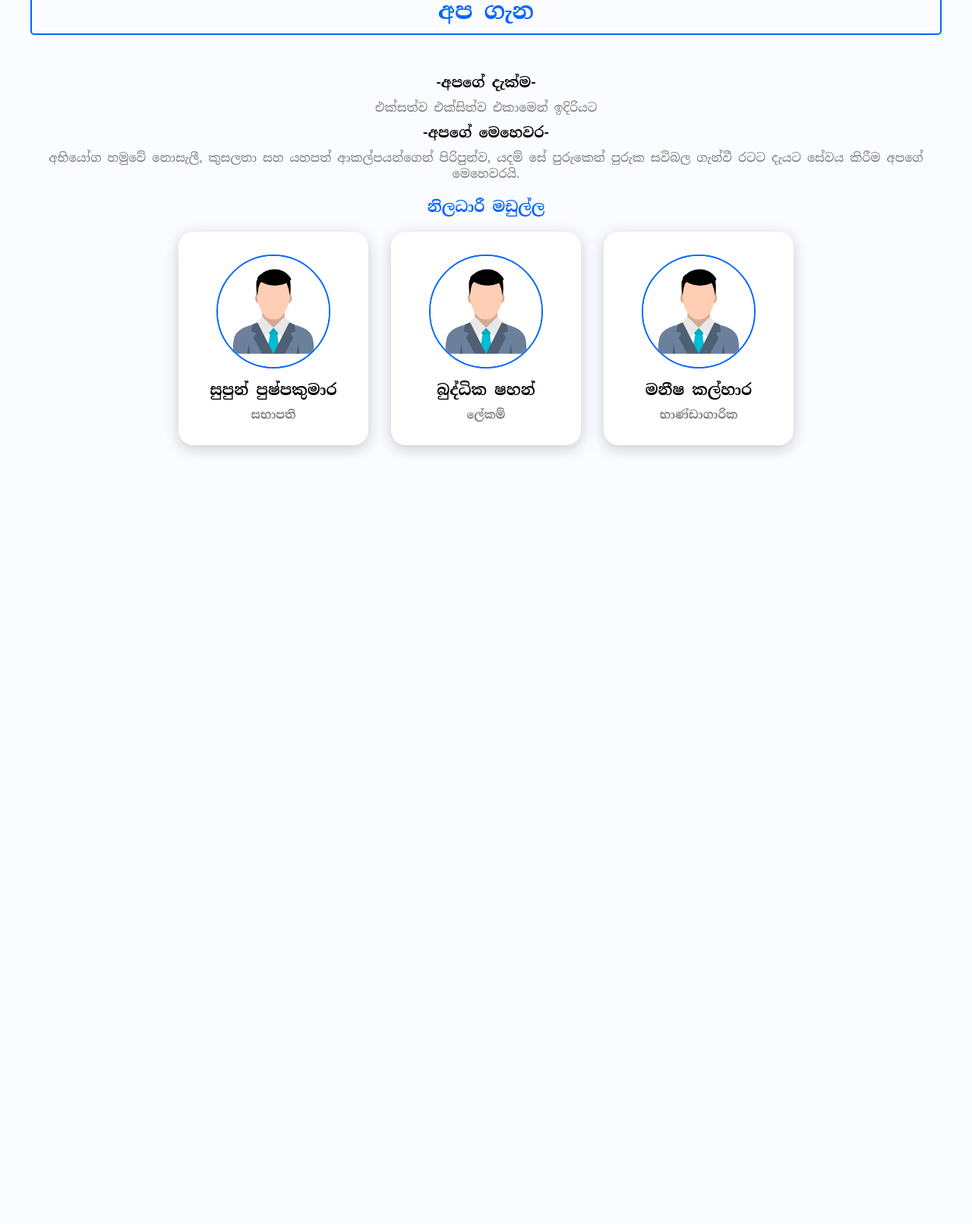
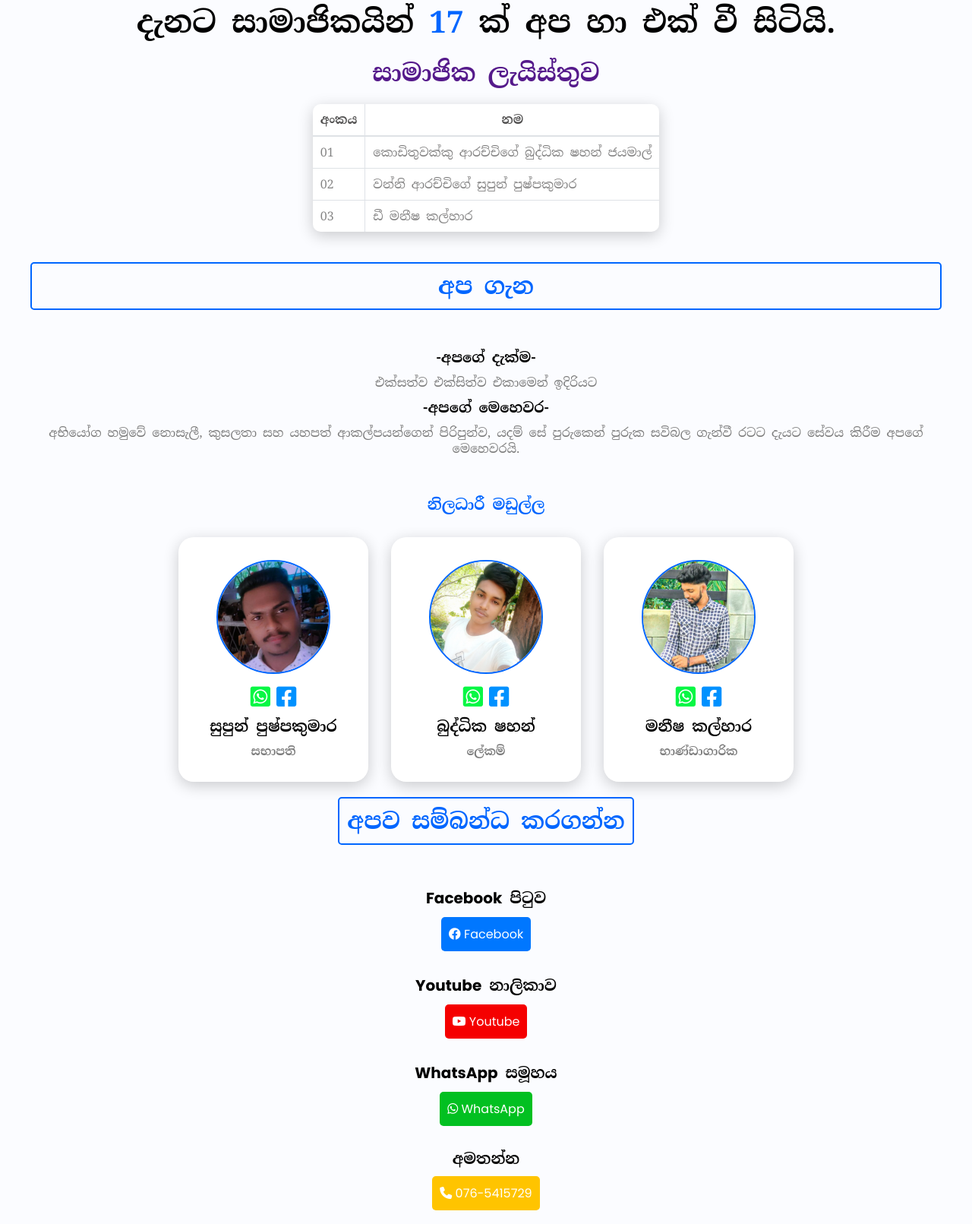
Before and after one commit to buddhikashahan/tharunamithuru, a plain HTML site: page index.html in a window 1280 px wide. Shown: the part 743-2354 px from the top of the page at 76% size. Before the commit the page ends 1349 px from the top, so only its background shows below. Drawn offline with Linux system fonts and the light colour scheme.

Commit message:
Add files via upload

```diff
--- a/index.html
+++ b/index.html
@@ -1,12 +1,16 @@
 <!DOCTYPE html>
 <html lang="en">
+
 <head>
     <meta charset="UTF-8">
     <meta name="viewport" content="width=device-width, initial-scale=1.0">
-     <link rel="stylesheet" href="https://cdnjs.cloudflare.com/ajax/libs/font-awesome/6.4.0/css/all.min.css" integrity="sha512-iecdLmaskl7CVkqkXNQ/ZH/XLlvWZOJyj7Yy7tcenmpD1ypASozpmT/E0iPtmFIB46ZmdtAc9eNBvH0H/ZpiBw==" crossorigin="anonymous" referrerpolicy="no-referrer" />
+    <link rel="stylesheet" href="https://cdnjs.cloudflare.com/ajax/libs/font-awesome/6.4.0/css/all.min.css"
+        integrity="sha512-iecdLmaskl7CVkqkXNQ/ZH/XLlvWZOJyj7Yy7tcenmpD1ypASozpmT/E0iPtmFIB46ZmdtAc9eNBvH0H/ZpiBw=="
+        crossorigin="anonymous" referrerpolicy="no-referrer" />
     <link rel="stylesheet" href="style.css">
     <title>ගල් අමුණ හීන්දළුක්ඉන්න තරුණ මිතුරු සංසඳය</title>
 </head>
+
 <body>
     <header>
         <nav>
@@ -20,7 +24,7 @@
                 <li><a href="" class="active">මුල් පිටුව</a></li>
                 <li><a href="">අප ගැන</a></li>
                 <li><a href="">සේවාවන්</a></li>
-            <li><a href="">විමසීම්</a></li>
+                <li><a href="index.html#contact">විමසීම්</a></li>
                 <li><a href="">ලියාපදිංචි වන්න</a></li>
             </ul>
             <div class="icon menu-btn">
@@ -70,6 +74,30 @@
             </div>
 
             <h3>රටට දැයට සේවය කිරීමට අපි බැඳී සිටින්නෙමු.</h3>
+            <h1>දැනට සාමාජිකයින් <span> 17 </span>ක් අප හා එක් වී සිටියි.</h1>
+            <h3><a href="">සාමාජික ලැයිස්තුව</a></h3>
+            <table class="member-list">
+                <thead>
+                    <tr>
+                        <th>අංකය</th>
+                        <th>නම</th>
+                    </tr>
+                </thead>
+                <tbody>
+                    <tr>
+                        <td>01</td>
+                        <td>කොඩිතුවක්කු ආරච්චිගේ බුද්ධික ෂහන් ජයමාල්</td>
+                    </tr>
+                    <tr>
+                        <td>02</td>
+                        <td>වන්නි ආරච්චිගේ සුපුන් පුෂ්පකුමාර</td>
+                    </tr>
+                    <tr>
+                        <td>03</td>
+                        <td>ඩී මනීෂ කල්හාර</td>
+                    </tr>
+                </tbody>
+            </table>
         </div>
         <div class="div">
             <h2>අප ගැන</h2>
@@ -77,32 +105,72 @@
             <h3>-අපගේ දැක්ම-</h3>
             <p>එක්සත්ව එක්සිත්ව එකාමෙන් ඉදිරියට</p>
             <h3>-අපගේ මෙහෙවර-</h3>
-    <p>අභියෝග හමුවේ නොසැලී, කුසලතා සහ යහපත් ආකල්පයන්ගෙන් පිරිපුන්ව, යදම් සේ පුරුකෙන් පුරුක සවිබල ගැන්වී රටට දැයට සේවය කිරීම අපගේ මෙහෙවරයි.</p>
+            <p>අභියෝග හමුවේ නොසැලී, කුසලතා සහ යහපත් ආකල්පයන්ගෙන් පිරිපුන්ව, යදම් සේ පුරුකෙන් පුරුක සවිබල ගැන්වී රටට දැයට
+                සේවය කිරීම අපගේ මෙහෙවරයි.</p>
             <h2>නිලධාරී මඩුල්ල</h2>
             <div class="admins">
                 <div class="contact-card">
                     <div class="img">
-                    <img src="images/user.png" alt="">
+                        <img src="images/sabapathi.JPG" alt="">
+                    </div>
+                    <div class="border">
+                        <i class="fa-brands fa-square-whatsapp" style="color: #08f744;"></i>
+                        <i class="fa-brands fa-square-facebook" style="color: #0091ff;"></i>
                     </div>
                     <h5>සුපුන් පුෂ්පකුමාර</h5>
                     <h6>සභාපති</h6>
+
                 </div>
                 <div class="contact-card">
                     <div class="img">
-                    <img src="images/user.png" alt="">
+                        <img src="images/lekam.png" alt="">
+                    </div>
+                    <div class="border">
+                        <i class="fa-brands fa-square-whatsapp" style="color: #08f744;"></i>
+                        <i class="fa-brands fa-square-facebook" style="color: #0091ff;"></i>
                     </div>
                     <h5>බුද්ධික ෂහන්</h5>
                     <h6>ලේකම්</h6>
+
                 </div>
                 <div class="contact-card">
                     <div class="img">
-                    <img src="images/user.png" alt="">
+                        <img src="images/bandagarika.JPG" alt="">
+                    </div>
+                    <div class="border">
+                        <i class="fa-brands fa-square-whatsapp" style="color: #08f744;"></i>
+                        <i class="fa-brands fa-square-facebook" style="color: #0091ff;"></i>
                     </div>
                     <h5>මනීෂ කල්හාර</h5>
                     <h6>භාණ්ඩාගාරික</h6>
+
                 </div>
             </div>
         </div>
+        <section id="contact">
+        <div class="div">
+            <h2>අපව සම්බන්ධ කරගන්න</h2>
+
+                <div class="item fb">
+                    <h4><span>Facebook</span> පිටුව</h4>
+                    <a href="#"><i class="fa-brands fa-facebook"></i> Facebook</a>
+                </div>
+                <div class="item yt">
+                    <h4><span>Youtube</span> නාලිකාව</h4>
+                    <a href="#"><i class="fa-brands fa-youtube"></i> Youtube</a>
+                </div>
+                <div class="item wp">
+                    <h4><span>WhatsApp</span> සමූහය</h4>
+                    <a href="#"><i class="fa-brands fa-whatsapp"></i> WhatsApp</a>
+                </div>
+                <div class="item cl">
+                    <h4>අමතන්න</h4>
+                    <a href="#"><i class="fa-solid fa-phone"></i> 076-5415729</a>
+                </div>
+
+        </div>
+        </section>
     </div>
 </body>
+
 </html>
--- a/style.css
+++ b/style.css
@@ -1,4 +1,5 @@
 @import url('https://fonts.googleapis.com/css2?family=Noto+Sans+Sinhala:wght@500&family=Noto+Serif+Sinhala:wght@500&display=swap');
+@import url('https://fonts.googleapis.com/css2?family=Poppins:wght@300;400;500;600;700;800;900&display=swap');
 :root {
     --color-primary: #0066ff;
     --color-background: #3d6aff05;
@@ -10,6 +11,7 @@
     --color-warning: #ffe341;
     --box-shadow: rgba(0, 0, 0, 0.2) 0px 5px 20px 0px;
     --border-radius: 20px;
+    --border-radius-2: 10px;
     --border-radius-3: 5px;
 }
 * {
@@ -73,7 +75,7 @@ nav ul li:last-child a {
     color: var(--color-white);
 }
 .banner {
-    height: 100px;
+    height: 80px;
 }
 .container {
     display: flex;
@@ -89,6 +91,7 @@ nav ul li:last-child a {
     flex-direction: column;
 }
 .container .home h1 {
+    margin: 20px 0;
     font-size: 2.5rem;
     text-align: center;
 }
@@ -202,8 +205,9 @@ nav ul li:last-child a {
 .div h2 {
     font-size: 20px;
     text-align: center;
-    margin-top: 20px;
+    margin-top: 50px;
     color: var(--color-primary);
+    margin-bottom: 30px;
 }
 
 .admins {
@@ -238,6 +242,12 @@ nav ul li:last-child a {
     font-size: 15px;
     color: var(--color-muted);
 }
+.contact-card .border {
+    margin-top: 10px;
+}
+.contact-card .border i {
+    font-size: 30px;
+}
 .div h3 {
     text-align: center;
     padding: 10px;
@@ -247,6 +257,62 @@ nav ul li:last-child a {
     color: var(--color-muted);
 }
 
+.member-list {
+    background-color: var(--color-white);
+    box-shadow: var(--box-shadow);
+    border-radius: var(--border-radius-2);
+    color: #504f4f;
+    vertical-align: top;
+    border-collapse: collapse;
+    margin: 20px 0;
+}
+.member-list th,td {
+    border-left: 1px solid #dee2e6;
+    padding: 10px;
+}
+.member-list th {
+    text-align: center;
+    vertical-align: bottom;
+    border-bottom: 2px solid #dee2e6;
+}
+.member-list th:first-child, .member-list td:first-child {
+    border-left: none;
+}
+.member-list td {
+    opacity: 70%;
+    text-align: left;
+    border-top: 1px solid #dee2e6;
+}
+.div .item h4 span {
+    font-family: 'Poppins', sans-serif;
+}
+.div .item {
+    display: flex;
+    flex-direction: column;
+    justify-content: center;
+    align-items: center;
+    padding: 15px;
+}
+.div .item a {
+    margin-top: 10px;
+    padding: 10px;
+    background-color: #0077ff;
+    color: var(--color-white);
+    border-radius: var(--border-radius-3);
+    font-family: 'Poppins', sans-serif;
+}
+.div .yt a{
+    background-color: #f50000;
+}
+.div .wp a {
+    background-color: #02c021;
+}
+.div .cl a {
+    background-color: #ffc400;
+}
+.div .item h4 {
+    font-size: 20px;
+}
 @media (max-width: 800px) {
 nav ul {
         flex-direction: column;
```
Also changed, not shown: images/bandagarika.JPG (added), images/lekam.png (added), images/sabapathi.JPG (added). Lines whose indentation alone changed are shown as unchanged.
